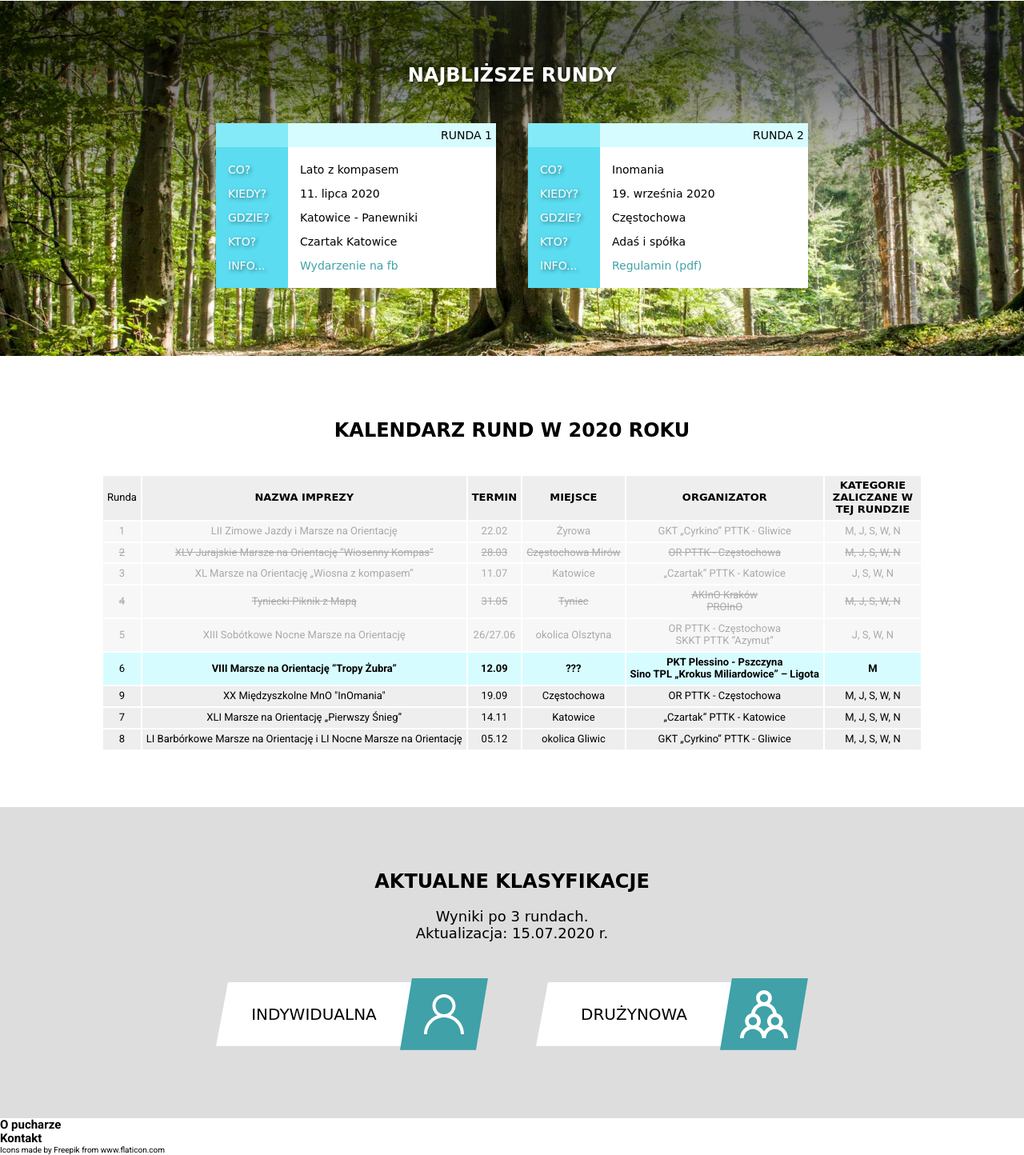
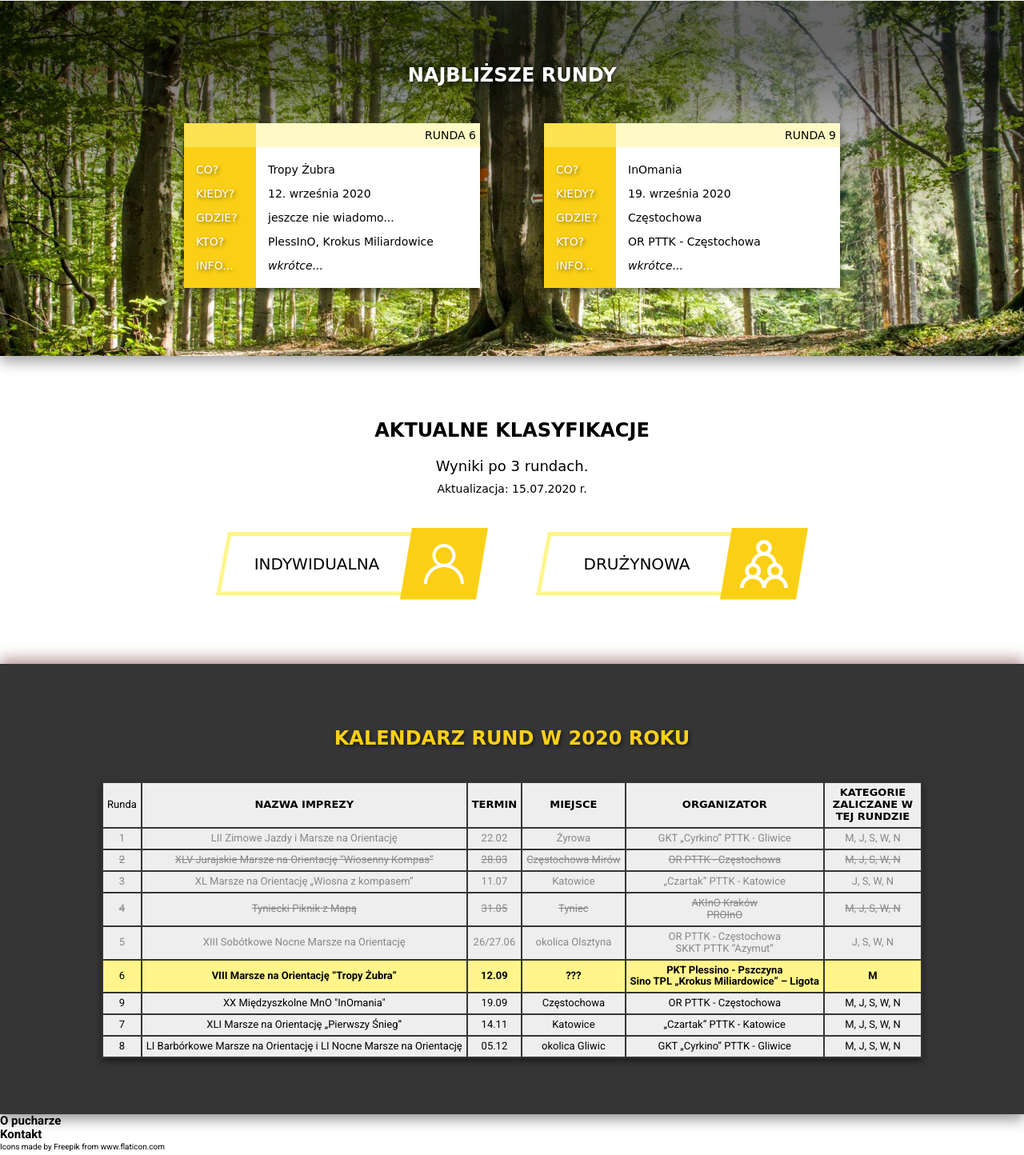
Before and after one commit to marta-kapolka/pws_info-page, a website built with webpack: page src/pages/index.html in a window 1280 px wide. Shown: the part 169-1613 px from the top of the page at 80% size. Built offline with nearby package versions, Linux system fonts and the light colour scheme; a web font is replaced by a local one.

Commit message:
feat: change colors, change sections order, add calendar styles, add minor styling changes

```diff
--- a/src/pages/index.html
+++ b/src/pages/index.html
@@ -151,12 +151,12 @@
         <a href="#news" class="navigation__link navigation__link--js"
           >Najbliższe&nbsp;rundy</a
         >
-        <a href="#event-calendar" class="navigation__link navigation__link--js"
-          >Kalendarz&nbsp;2020</a
-        >
         <a href="#results" class="navigation__link navigation__link--js"
           >Klasyfikacje</a
         >
+        <a href="#event-calendar" class="navigation__link navigation__link--js"
+        >Kalendarz&nbsp;2020</a
+      >
         <a href="#about" class="navigation__link navigation__link--js"
           >O&nbsp;pucharze</a
         >
@@ -182,30 +182,31 @@
           <div class="event">
             <table class="event__table">
               <caption class="event__number">
-                Runda 1
+                Runda 6
               </caption>
               <tr>
                 <td class="event__parameter event__parameter--first">Co?</td>
-                <td class="event__data event__data--first">Lato z kompasem</td>
+                <td class="event__data event__data--first">Tropy Żubra</td>
               </tr>
               <tr>
                 <td class="event__parameter">Kiedy?</td>
-                <td class="event__data">11. lipca 2020</td>
+                <td class="event__data">12. września 2020</td>
               </tr>
               <tr>
                 <td class="event__parameter">Gdzie?</td>
-                <td class="event__data">Katowice - Panewniki</td>
+                <td class="event__data">jeszcze nie wiadomo...</td>
               </tr>
               <tr>
                 <td class="event__parameter">Kto?</td>
-                <td class="event__data">Czartak Katowice</td>
+                <td class="event__data">PlessInO, Krokus Miliardowice</td>
               </tr>
               <tr>
                 <td class="event__parameter event__parameter--last">Info...</td>
                 <td class="event__data event__data--last">
-                  <a class="event__link" href="" target="_blank" rel="noopener"
+                  <span class="event__data event__data--last event__data--soon">wkrótce...</span>
+                  <!-- <a class="event__link" href="" target="_blank" rel="noopener"
                     >Wydarzenie na fb</a
-                  >
+                  > -->
                 </td>
               </tr>
             </table>
@@ -213,11 +214,11 @@
           <div class="event">
             <table class="event__table">
               <caption class="event__number">
-                Runda 2
+                Runda 9
               </caption>
               <tr>
                 <td class="event__parameter event__parameter--first">Co?</td>
-                <td class="event__data event__data--first">Inomania</td>
+                <td class="event__data event__data--first">InOmania</td>
               </tr>
               <tr>
                 <td class="event__parameter">Kiedy?</td>
@@ -229,19 +230,91 @@
               </tr>
               <tr>
                 <td class="event__parameter">Kto?</td>
-                <td class="event__data">Adaś i spółka</td>
+                <td class="event__data">OR PTTK - Częstochowa</td>
               </tr>
               <tr>
                 <td class="event__parameter event__parameter--last">Info...</td>
                 <td class="event__data event__data--last">
-                  <a class="event__link" href="" target="_blank" rel="noopener"
+                  <span class="event__data event__data--last event__data--soon">wkrótce...</span>
+                  <!-- <a class="event__link" href="" target="_blank" rel="noopener"
                     >Regulamin (pdf)</a
-                  >
+                  > -->
                 </td>
               </tr>
             </table>
           </div>
         </div>
+      </section>
+
+      <section class="results" id="results">
+        <h2 class="results__title">Aktualne klasyfikacje</h2>
+        <p class="results__subtitle">Wyniki po 3 rundach.</p><p class="results__subtitle results__subtitle--small">Aktualizacja: 15.07.2020 r.</p>
+        <div class="results__flex-container">
+
+          <a href="" target="_blank" rel="noopener" class="result result--short">
+            <div class="result__description">
+              <div class="result__description result__description--inner">Indywidu&shy;alna</div>
+            </div>
+            <div class="result__category">
+              <div class="result__icon result__icon--small">
+                <?xml version="1.0" encoding="iso-8859-1"?>
+<!-- Generator: Adobe Illustrator 19.0.0, SVG Export Plug-In . SVG Version: 6.00 Build 0)  -->
+<svg version="1.1" id="Capa_1" xmlns="http://www.w3.org/2000/svg" xmlns:xlink="http://www.w3.org/1999/xlink" x="0px" y="0px"
+	 viewBox="0 0 512 512" style="enable-background:new 0 0 512 512;" xml:space="preserve">
+<g>
+	<g>
+		<path d="M437.02,330.98c-27.883-27.882-61.071-48.523-97.281-61.018C378.521,243.251,404,198.548,404,148
+			C404,66.393,337.607,0,256,0S108,66.393,108,148c0,50.548,25.479,95.251,64.262,121.962
+			c-36.21,12.495-69.398,33.136-97.281,61.018C26.629,379.333,0,443.62,0,512h40c0-119.103,96.897-216,216-216s216,96.897,216,216
+			h40C512,443.62,485.371,379.333,437.02,330.98z M256,256c-59.551,0-108-48.448-108-108S196.449,40,256,40
+			c59.551,0,108,48.448,108,108S315.551,256,256,256z"/>
+	</g>
+</g>
+</svg>
+              </div>
+            </div>
+          </a>
+
+        <a href="" target="_blank" rel="noopener" class="result result--short">
+          <div class="result__description">
+            <div class="result__description result__description--inner">Druży&shy;nowa</div>
+          </div>
+          <div class="result__category">
+            <div class="result__icon">
+              <?xml version="1.0" encoding="iso-8859-1"?>
+              <!-- Generator: Adobe Illustrator 19.0.0, SVG Export Plug-In . SVG Version: 6.00 Build 0)  -->
+              <svg
+                version="1.1"
+                id="Capa_1"
+                xmlns="http://www.w3.org/2000/svg"
+                xmlns:xlink="http://www.w3.org/1999/xlink"
+                x="0px"
+                y="0px"
+                viewBox="0 0 512 512"
+                style="enable-background: new 0 0 512 512;"
+                xml:space="preserve"
+              >
+                <g>
+                  <g>
+                    <path
+                      d="M434.625,388.052C449.086,372.956,458,352.506,458,330c0-39.836-27.883-73.26-65.151-81.841
+                c-6.053-46.688-35.532-86.123-76.223-106.107C331.086,126.956,340,106.506,340,84c0-46.318-37.682-84-84-84s-84,37.682-84,84
+                c0,22.506,8.914,42.956,23.375,58.052c-40.691,19.984-70.17,59.419-76.223,106.107C81.883,256.74,54,290.164,54,330
+                c0,22.506,8.914,42.956,23.375,58.052C31.592,410.536,0,457.645,0,512h40c0-54.037,43.962-98,98-98c54.038,0,98,43.963,98,98h40
+                c0-54.037,43.962-98,98-98c54.038,0,98,43.963,98,98h40C512,457.645,480.408,410.536,434.625,388.052z M256,40
+                c24.262,0,44,19.738,44,44s-19.738,44-44,44c-24.262,0-44-19.738-44-44S231.738,40,256,40z M138,374c-24.262,0-44-19.738-44-44
+                c0-24.262,19.738-44,44-44s44,19.738,44,44C182,354.262,162.262,374,138,374z M313.375,388.052
+                c-23.755,11.666-43.693,29.957-57.375,52.456c-13.682-22.499-33.62-40.79-57.375-52.456C213.086,372.956,222,352.506,222,330
+                c0-38.883-26.561-71.669-62.488-81.196C167.664,202.937,207.828,168,256,168s88.336,34.937,96.488,80.804
+                C316.561,258.331,290,291.117,290,330C290,352.506,298.914,372.956,313.375,388.052z M374,374c-24.262,0-44-19.738-44-44
+                c0-24.262,19.738-44,44-44c24.262,0,44,19.738,44,44C418,354.262,398.262,374,374,374z"
+                    />
+              </svg>
+            </div>
+          </div>
+        </a>
+
+      </div>
       </section>
       <section class="event-calendar" id="event-calendar">
         <h2 class="event-calendar__title">
@@ -426,69 +499,6 @@
           </table>
         </div>
       </section>
-      <section class="results" id="results">
-        <h2 class="results__title">Aktualne klasyfikacje</h2>
-        <p class="results__subtitle">Wyniki po 3 rundach.<br>Aktualizacja: 15.07.2020 r.</p>
-        <div class="results__flex-container">
-          <a href="" target="_blank" rel="noopener" class="result result--short">
-            <div class="result__description">Indywidu&shy;alna</div>
-            <div class="result__category">
-              <div class="result__icon result__icon--small">
-                <?xml version="1.0" encoding="iso-8859-1"?>
-<!-- Generator: Adobe Illustrator 19.0.0, SVG Export Plug-In . SVG Version: 6.00 Build 0)  -->
-<svg version="1.1" id="Capa_1" xmlns="http://www.w3.org/2000/svg" xmlns:xlink="http://www.w3.org/1999/xlink" x="0px" y="0px"
-	 viewBox="0 0 512 512" style="enable-background:new 0 0 512 512;" xml:space="preserve">
-<g>
-	<g>
-		<path d="M437.02,330.98c-27.883-27.882-61.071-48.523-97.281-61.018C378.521,243.251,404,198.548,404,148
-			C404,66.393,337.607,0,256,0S108,66.393,108,148c0,50.548,25.479,95.251,64.262,121.962
-			c-36.21,12.495-69.398,33.136-97.281,61.018C26.629,379.333,0,443.62,0,512h40c0-119.103,96.897-216,216-216s216,96.897,216,216
-			h40C512,443.62,485.371,379.333,437.02,330.98z M256,256c-59.551,0-108-48.448-108-108S196.449,40,256,40
-			c59.551,0,108,48.448,108,108S315.551,256,256,256z"/>
-	</g>
-</g>
-</svg>
-              </div>
-            </div>
-          </a>
-        <a href="" target="_blank" rel="noopener" class="result result--short">
-          <div class="result__description">Druży&shy;nowa</div>
-          <div class="result__category">
-            <div class="result__icon">
-              <?xml version="1.0" encoding="iso-8859-1"?>
-              <!-- Generator: Adobe Illustrator 19.0.0, SVG Export Plug-In . SVG Version: 6.00 Build 0)  -->
-              <svg
-                version="1.1"
-                id="Capa_1"
-                xmlns="http://www.w3.org/2000/svg"
-                xmlns:xlink="http://www.w3.org/1999/xlink"
-                x="0px"
-                y="0px"
-                viewBox="0 0 512 512"
-                style="enable-background: new 0 0 512 512;"
-                xml:space="preserve"
-              >
-                <g>
-                  <g>
-                    <path
-                      d="M434.625,388.052C449.086,372.956,458,352.506,458,330c0-39.836-27.883-73.26-65.151-81.841
-                c-6.053-46.688-35.532-86.123-76.223-106.107C331.086,126.956,340,106.506,340,84c0-46.318-37.682-84-84-84s-84,37.682-84,84
-                c0,22.506,8.914,42.956,23.375,58.052c-40.691,19.984-70.17,59.419-76.223,106.107C81.883,256.74,54,290.164,54,330
-                c0,22.506,8.914,42.956,23.375,58.052C31.592,410.536,0,457.645,0,512h40c0-54.037,43.962-98,98-98c54.038,0,98,43.963,98,98h40
-                c0-54.037,43.962-98,98-98c54.038,0,98,43.963,98,98h40C512,457.645,480.408,410.536,434.625,388.052z M256,40
-                c24.262,0,44,19.738,44,44s-19.738,44-44,44c-24.262,0-44-19.738-44-44S231.738,40,256,40z M138,374c-24.262,0-44-19.738-44-44
-                c0-24.262,19.738-44,44-44s44,19.738,44,44C182,354.262,162.262,374,138,374z M313.375,388.052
-                c-23.755,11.666-43.693,29.957-57.375,52.456c-13.682-22.499-33.62-40.79-57.375-52.456C213.086,372.956,222,352.506,222,330
-                c0-38.883-26.561-71.669-62.488-81.196C167.664,202.937,207.828,168,256,168s88.336,34.937,96.488,80.804
-                C316.561,258.331,290,291.117,290,330C290,352.506,298.914,372.956,313.375,388.052z M374,374c-24.262,0-44-19.738-44-44
-                c0-24.262,19.738-44,44-44c24.262,0,44,19.738,44,44C418,354.262,398.262,374,374,374z"
-                    />
-              </svg>
-            </div>
-          </div>
-        </a>
-      </div>
-      </section>
       <section class="about" id="about">
         <h2>O pucharze</h2>
       </section>
--- a/src/scss/modules/calendar.scss
+++ b/src/scss/modules/calendar.scss
@@ -1,12 +1,15 @@
 .event-calendar {
+  background-color: $dark-gray;
+  box-shadow: $top-shadow, $bottom-shadow;
   padding: $outter-mobile;
   &__title {
-    color: $black;
+    color: $primary;
     font-family: $accent;
     font-size: 2.4rem;
     margin: 1rem 0;
     position: relative;
     text-align: center;
+    text-shadow: 2px 2px 4px rgba(0, 0, 0, 0.5);
     text-transform: uppercase;
     z-index: 90;
   }
@@ -22,7 +25,7 @@
     display: none;
   }
   &__event {
-    background-color: #eee;
+    background-color: $light-gray;
     display: block;
     margin-bottom: 2rem;
     padding: 0.5rem;
@@ -31,7 +34,7 @@
       //font-weight: 700;
     }
     &--past {
-      background-color: #f7f7f7;
+      background-color: $light-gray;
       color: $gray;
     }
     &--canceled {
@@ -72,7 +75,9 @@
 
 @media (min-width: 768px) {
   .calendar {
+    box-shadow: 0 4px 8px rgba(0, 0, 0, 0.5);
     font-size: 1.3rem;
+    margin-top: 2rem;
     &__header {
       background-color: #eee;
       display: table-header-group;
@@ -84,6 +89,7 @@
     &__event {
       display: table-row;
       &--current {
+        background-color: $primary-light;
         font-weight: 700;
       }
     }
--- a/src/scss/modules/news.scss
+++ b/src/scss/modules/news.scss
@@ -3,6 +3,7 @@
   background-position: center;
   background-repeat: no-repeat;
   background-size: cover;
+  box-shadow: $bottom-shadow;
   padding: $outter-mobile;
   position: relative;
   &__shadow {
@@ -20,13 +21,13 @@
     z-index: 0;
   }
   &__title {
-    text-shadow: 2px 2px 4px rgba(0, 0, 0, 0.5);
     color: $white;
     font-family: $accent;
     font-size: 2.4rem;
     margin: 1rem 0;
     position: relative;
     text-align: center;
+    text-shadow: 2px 2px 4px rgba(0, 0, 0, 0.5);
     text-transform: uppercase;
     z-index: 60;
   }
@@ -39,8 +40,9 @@
 
 .event {
   background-color: $white;
+  box-shadow: 0 4px 8px rgba(0, 0, 0, 0.5);
   margin: 1.5rem 0;
-  max-width: 35rem;
+  max-width: 37rem;
   position: relative;
   width: 100%;
   z-index: 50;
@@ -53,7 +55,7 @@
     z-index: 90;
   }
   &__number {
-    background: rgba(176, 250, 255, 0.5);
+    background: rgba(255, 245, 139, 0.5);
     padding: 0.7rem 0.5rem;
     position: relative;
     text-align: right;
@@ -96,9 +98,13 @@
     &--last {
       padding-bottom: 2rem;
     }
+    &--soon {
+      font-style: italic;
+      padding: 0;
+    }
   }
   &__link {
-    color: $primary-dark;
+    color: $primary-darker;
   }
 }
 
@@ -117,5 +123,10 @@
     &__shadow {
       height: 30rem;
     }
+
+  }
+  .event {
+    margin-left: 4rem;
+    margin-right: 4rem;
   }
 }
--- a/src/scss/modules/results.scss
+++ b/src/scss/modules/results.scss
@@ -1,6 +1,5 @@
 .results {
-  background-color: #ddd;
-  //box-shadow: 0px 8px 16px rgba(0, 0, 0, 0.25), 0px -8px 16px rgba(0, 0, 0, 0.25);
+  background-color: $white;
   // clip-path: polygon(0 25%, 100% 0%, 100% 75%, 0% 100%);
   padding: $outter-mobile;
   &__title {
@@ -11,16 +10,18 @@
     position: relative;
     text-align: center;
     text-transform: uppercase;
-    z-index: 90;
   }
   &__subtitle {
     color: $black;
     font-family: $accent;
     font-size: 1.8rem;
-    margin: 2rem 0;
+    margin: 2rem 0 1rem 0;
     position: relative;
     text-align: center;
-    z-index: 90;
+    &--small {
+        font-size: 1.4rem;
+        margin-top: 1rem;
+    }
   }
   &__flex-container {
     display: flex;
@@ -34,18 +35,22 @@
 .result {
   display: inline-block;
   font-family: $accent;
+  font-size: 2rem;
   height: 9rem;
-  margin: 1.5rem .5rem;
+  margin: 1rem 0;
   max-width: 34rem;
   position: relative;
+  transition: transform .15s ease-in;
   width: 100%;
-
+&:hover {
+    transform: scale(1.05);
+}
   &__description {
     align-items: center;
-    background-color: $white;
+    background-color: $primary-light;
     clip-path: polygon(15px 0%, 100% 0%, 100% 100%, 0% 100%);
     display: flex;
-    font-size: 2rem;
+
     height: 8rem;
     justify-content: center;
     line-height: 1.2;
@@ -54,11 +59,18 @@
     text-align: center;
     text-transform: uppercase;
     top: 0.5rem;
-    width: calc(100% - 9.5rem);
+    width: calc(100% - 9rem);
+    &--inner {
+      background-color: $white;
+      clip-path: polygon(13px 0%, 100% 0%, 100% 100%, 0% 100%);
+      height: 7rem;
+      left: .6rem;
+      width: calc(100% - 1rem);
+    }
   }
   &__category {
     align-items: center;
-    background-color: $primary-dark;
+    background-color: $primary;
     clip-path: polygon(15px 0%, 100% 0%, 95px 100%, 0% 100%);
     color: $white;
     display: flex;
@@ -82,7 +94,6 @@
 
 @media (min-width: 768px) {
   .results {
-        padding: 7rem 1.5rem;
     &__flex-container {
       justify-content: space-around;
     }
@@ -91,3 +102,9 @@
     width: 34rem;
   }
 }
+
+@media (min-width: 1024px) {
+    .results {
+    padding: 7rem 1.5rem;
+    }
+}
```
Also changed, not shown: src/scss/_variables.scss (+19 -6 lines). Lines whose indentation alone changed are shown as unchanged.
